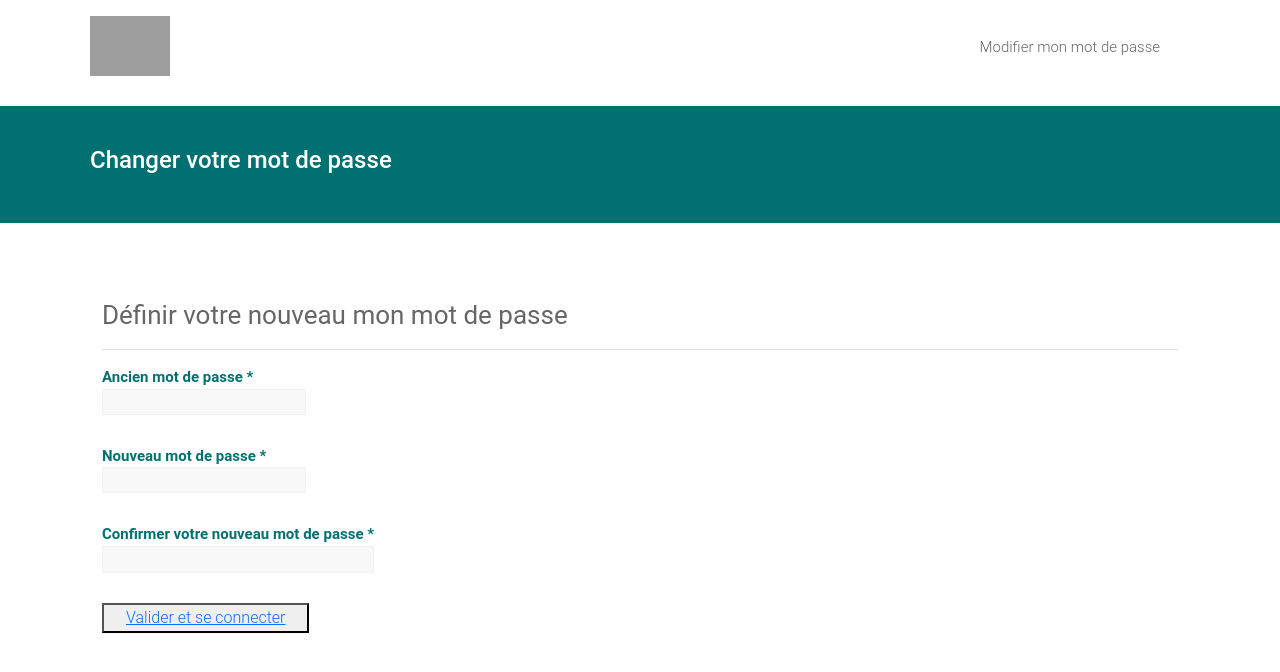
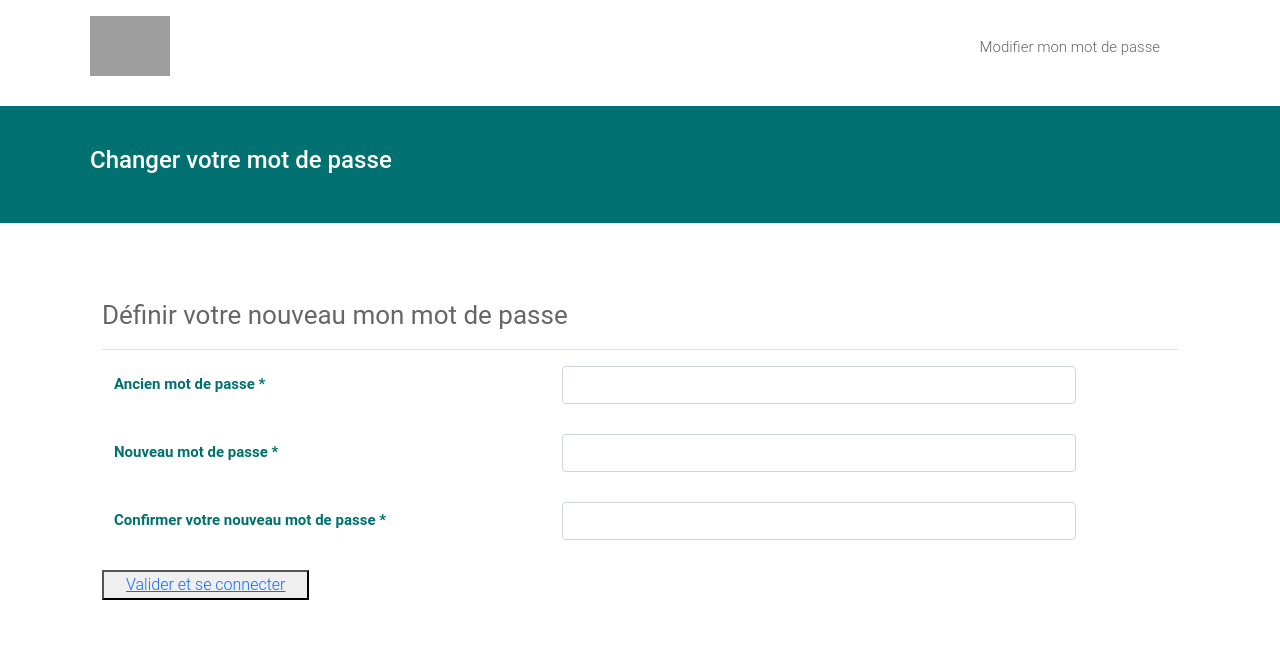
Before and after one commit to WildCodeSchool/remotefr-js-0920-p3-wejob-admin, a React (Create React App) app: page /ChangePassword in a window 1280 px wide. Shown: the top 672 px of the page. Built offline with nearby package versions, Linux system fonts and the light colour scheme; grey boxes are pictures that could not be loaded; the HTML template or start-up script is replaced by a standard one.

Commit message:
Update css ChangePassword component

```diff
--- a/src/pages/Authentication/ChangePassword.jsx
+++ b/src/pages/Authentication/ChangePassword.jsx
@@ -62,37 +62,46 @@ function ChangePassword() {
             </h3>
             <hr />
 
-            <div className="row">
-              <div className="form-group">
-                <label htmlFor="oldPassword" className="form-field-label">
+            <div className="mb-3 row">
+              <div className="form-group row ">
+                <label
+                  htmlFor="oldPassword"
+                  className="col-sm-5 col-form-label form-field-label"
+                >
                   Ancien mot de passe *
+                </label>
+                <div className="col-sm-6">
                   <input
-                    type="text"
-                    className="form-field-input"
+                    type="password"
+                    className="form-control"
                     id="oldPassword"
                     name="oldPassword"
                     ref={register}
                   />
-                </label>
+                </div>
                 {errors.oldPassword && (
                   <span className="spanError">
                     {errors.oldPassword.message}
                   </span>
                 )}
               </div>
-            </div>
-            <div className="row">
-              <div className="form-group">
-                <label htmlFor="newPassword" className="form-field-label">
+
+              <div className="form-group row ">
+                <label
+                  htmlFor="newPassword"
+                  className="col-sm-5 col-form-label form-field-label"
+                >
                   Nouveau mot de passe *
+                </label>
+                <div className="col-sm-6">
                   <input
-                    type="text"
-                    className="form-field-input"
+                    type="password"
+                    className="form-control"
                     id="newPassword"
                     name="newPassword"
                     ref={register}
                   />
-                </label>
+                </div>
                 {errors.newPassword && (
                   <span className="spanError">
                     {errors.newPassword.message}
@@ -100,17 +109,22 @@ function ChangePassword() {
                 )}
               </div>
 
-              <div className="form-group">
-                <label htmlFor="confirmPassword" className="form-field-label">
+              <div className="form-group row ">
+                <label
+                  htmlFor="confirmPassword"
+                  className="col-sm-5 col-form-label form-field-label"
+                >
                   Confirmer votre nouveau mot de passe *
+                </label>
+                <div className="col-sm-6">
                   <input
                     type="text"
-                    className="form-field-input"
+                    className="form-control"
                     id="confirmPassword"
                     name="confirmPassword"
                     ref={register}
                   />
-                </label>
+                </div>
                 {errors.confirmPassword && (
                   <span className="spanError">
                     {errors.confirmPassword.message}
--- a/src/pages/Authentication/CreateAnAccount.jsx
+++ b/src/pages/Authentication/CreateAnAccount.jsx
@@ -122,7 +122,7 @@ function CreateAnAccount() {
               <div className="col-sm-5">
                 <input
                   type="password"
-                  className="form-field-input"
+                  className="form-control"
                   id="password"
                   name="password"
                   ref={register}
@@ -146,7 +146,7 @@ function CreateAnAccount() {
               <div className="col-sm-5">
                 <input
                   type="text"
-                  className="form-field-input"
+                  className="form-control"
                   id="confirmPassword"
                   name="confirmPassword"
                   ref={register}
```
